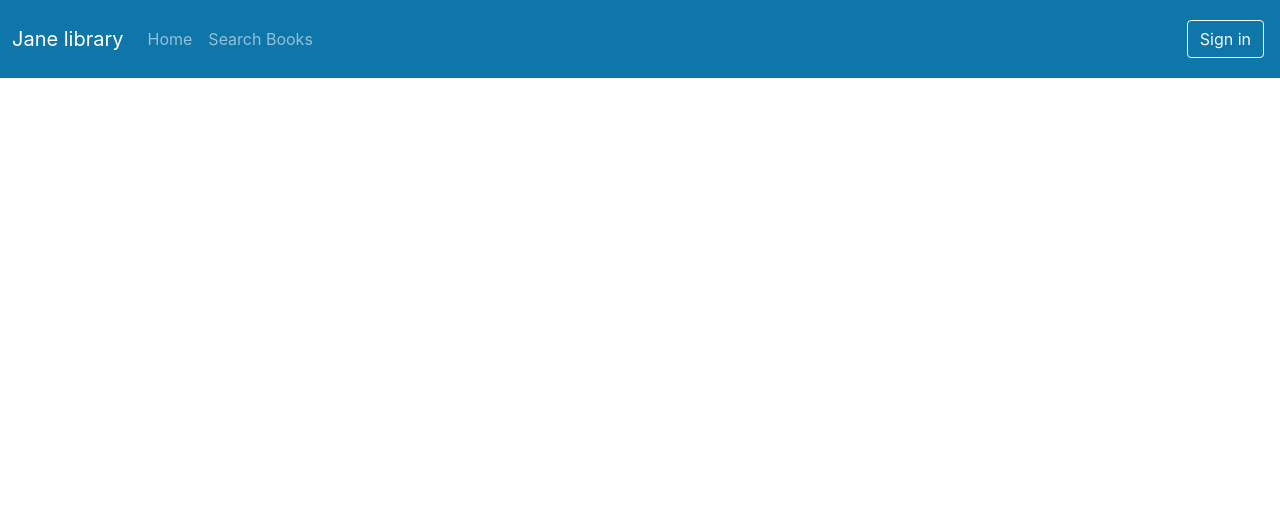
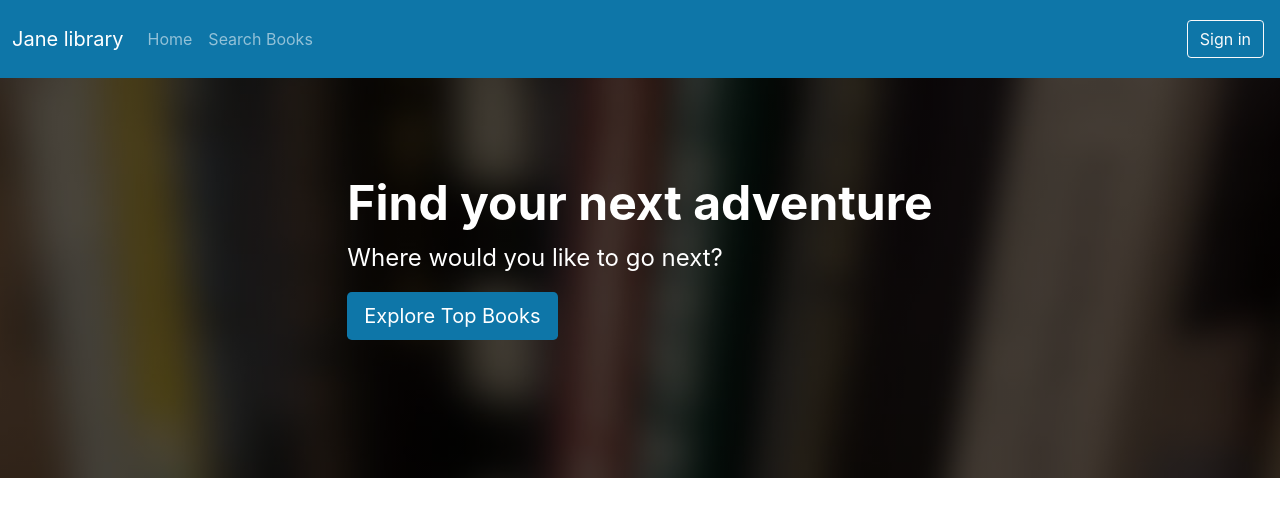
Before and after one commit to ritujane78/library_react_frontend, a React (Create React App) app: page / in a window 1280 px wide. Shown: the top 516 px of the page. Built offline with nearby package versions, Linux system fonts and the light colour scheme.

Commit message:
add ExploreTopBooks component in homepage

```diff
--- a/src/App.tsx
+++ b/src/App.tsx
@@ -1,10 +1,14 @@
 import React from 'react';
 import './App.css';
 import { Navbar } from './layouts/NavbarAndFooter/Navbar';
+import { ExploreTopBooks } from './layouts/Homepage/ExploreTopBooks';
 
 function App() {
   return (
-    <Navbar />
+    <div>
+      <Navbar />
+      <ExploreTopBooks />
+    </div>
 
   );
 }
--- /dev/null
+++ b/src/layouts/Homepage/ExploreTopBooks.tsx
@@ -0,0 +1,15 @@
+export const ExploreTopBooks = () => {
+    return (
+        <div className="p-5 mb-4 bg-dark header">
+            <div className="container-fluid py-5 text-white d-flex justify-content-center align-items-center">
+                <div>
+                    <h1 className="display-5 fw-bold">Find your next adventure</h1>
+                    <p className="col-md-8 fs-4">Where would you like to go next?</p>
+                    <a href="#" type="button" className="btn main-color text-white btn-lg">
+                        Explore Top Books
+                    </a>
+                </div>
+            </div>
+        </div>
+    );
+}
```
